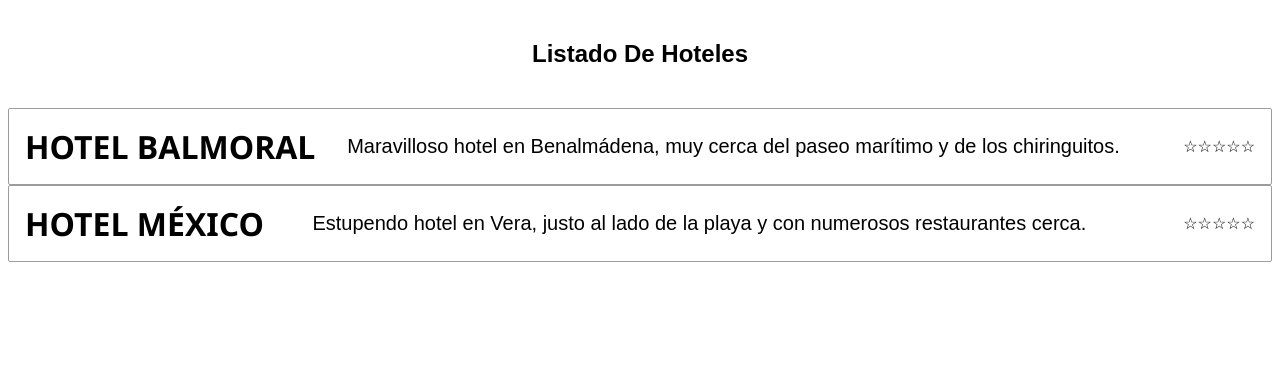
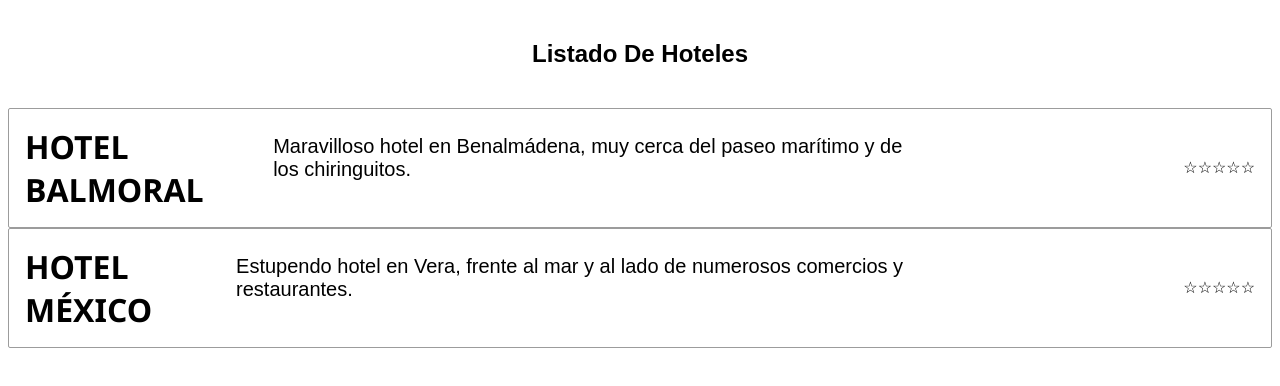
Before and after one commit to conchaasensio/bootcamp-js-laboratotio, a plain HTML site: page modulo-0/index.html in a window 1280 px wide. Drawn offline with Linux system fonts and the light colour scheme.

Commit message:
Align elements

```diff
--- a/modulo-0/index.html
+++ b/modulo-0/index.html
@@ -14,12 +14,18 @@
       </div>
       <div class="hotels-body">
         <div class="hotel-item">
+          <div class="hotel-name-container">
             <span class="hotel-name">Hotel balmoral</span>
+          </div>
+          <div class="hotel-description-container">
             <span class="hotel-description"
-            >Maravilloso hotel en Benalmádena, muy cerca del paseo marítimo y de
-            los chiringuitos.</span
+              >Maravilloso hotel en Benalmádena, muy cerca del paseo marítimo y
+              de los chiringuitos.</span
             >
+          </div>
+          <div class="hotel-telephone-container">
             <span class="hotel-telephone"></span>
+          </div>
           <div class="hotel-rating">
             <span>&#9734;</span>
             <span>&#9734;</span>
@@ -29,12 +35,18 @@
           </div>
         </div>
         <div class="hotel-item">
+          <div class="hotel-name-container">
             <span class="hotel-name">Hotel méxico</span>
+          </div>
+          <div class="hotel-description-container">
             <span class="hotel-description"
-            >Estupendo hotel en Vera, justo al lado de la playa y con numerosos
-            restaurantes cerca.</span
+              >Estupendo hotel en Vera, frente al mar y al lado de numerosos
+              comercios y restaurantes.</span
             >
+          </div>
+          <div class="hotel-telephone-container">
             <span class="hotel-telephone"></span>
+          </div>
           <div class="hotel-rating">
             <span>&#9734;</span>
             <span>&#9734;</span>
--- a/modulo-0/site.css
+++ b/modulo-0/site.css
@@ -21,6 +21,10 @@ body {
   justify-content: space-between;
 }
 
+.hotel-name-container {
+  max-width: 300px;
+}
+
 .hotel-name {
   text-transform: uppercase;
   font-size: 2rem;
@@ -28,12 +32,22 @@ body {
   font-family: 'Segoe UI', Tahoma, Geneva, Verdana, sans-serif;
 }
 
+.hotel-description-container {
+  padding-top: 10px;
+  min-width: 300px;
+}
+
 .hotel-description {
   font-size: 1.25rem;
   font-weight: 300;
-  display: flex;
+  /* Así quizá no se necesitaría un contenedor para este elemento.
+   display: flex;
   justify-content: center;
-  align-items: center;
+  align-items: center; */
+}
+
+.hotel-telephone-container {
+  min-width: 250px;
 }
 
 .hotel-telephone {
@@ -43,6 +57,7 @@ body {
 }
 
 .hotel-rating {
+  max-width: 100px;
   display: flex;
   justify-content: center;
   align-items: center;
```
Lines whose indentation alone changed are shown as unchanged.
